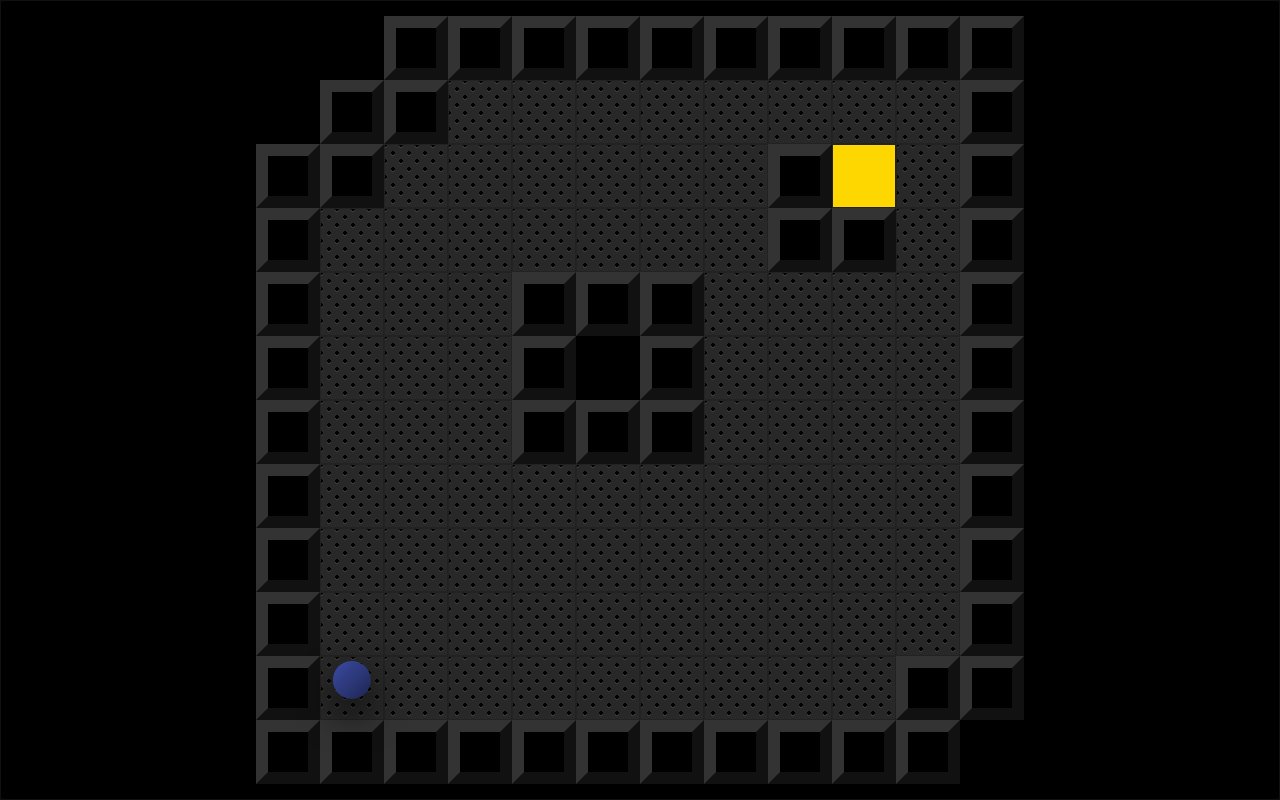
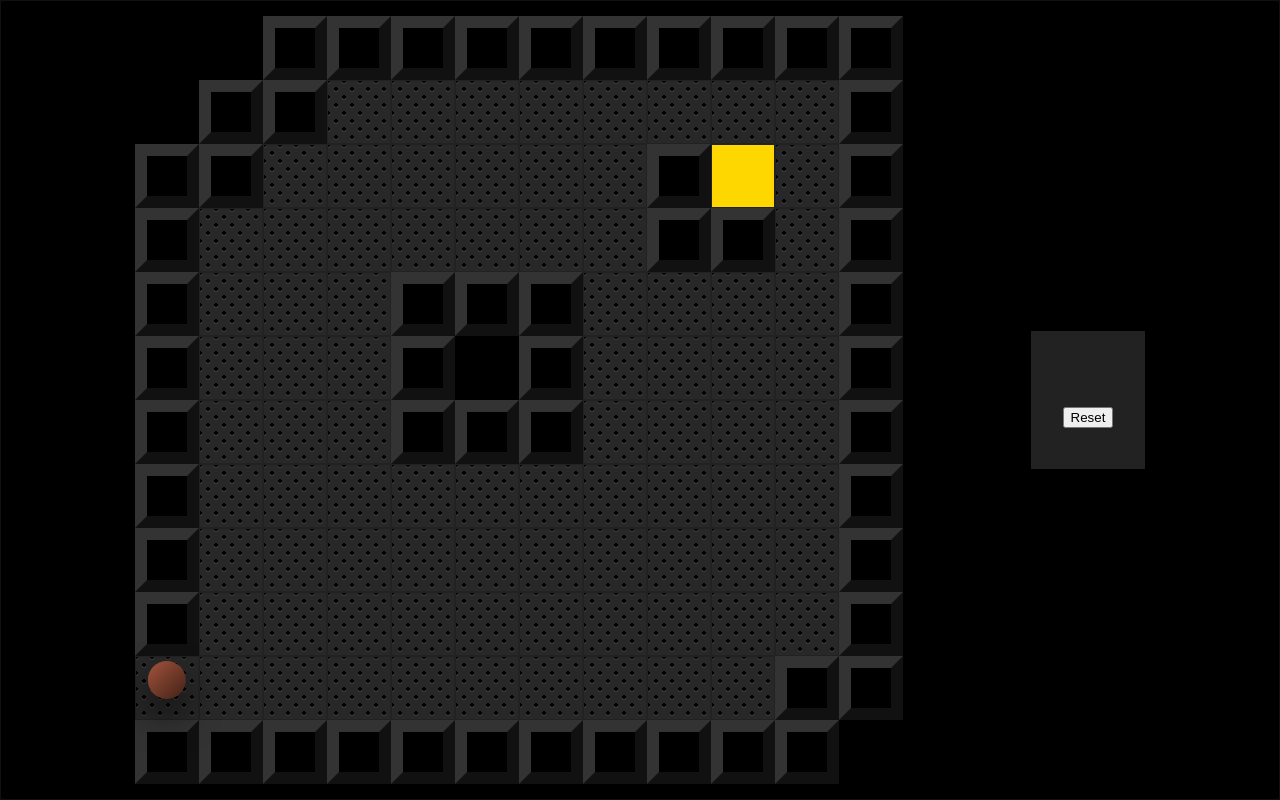
Before and after one commit to devmount/lava-ball, a Vue app: page / in a window 1280 px wide. Built offline with nearby package versions, Linux system fonts and the light colour scheme.

Commit message:
➕ add controls section

```diff
--- a/src/App.vue
+++ b/src/App.vue
@@ -8,6 +8,7 @@
           :class="{
             'blocked': isBlocked(i, j),
             'background': isBackground(i, j),
+            'start': isStart(i, j) && init,
             'target': isTarget(i, j),
           }"
         >
@@ -15,6 +16,9 @@
         </div>
       </div>
       <div :class="'player ' + lastDirection + ' ' + isFinished" ref="p"></div>
+    </div>
+    <div id="controls">
+      <button @click="reset">Reset</button>
     </div>
   </div>
 </template>
@@ -33,9 +37,11 @@ export default {
         x: 10, y: 10,
         blocked: [{x:1,y:1}, {x:1,y:2}, {x:2,y:1}, {x:4,y:4}, {x:5,y:4}, {x:4,y:5}, {x:6,y:4}, {x:4,y:6}, {x:5,y:5}, {x:6,y:5}, {x:5,y:6}, {x:6,y:6}, {x:8,y:2}, {x:8,y:3}, {x:9,y:3}, {x:10,y:10}],
         background: [{x:0,y:0}, {x:0,y:1}, {x:1,y:0}, {x:5,y:5}, {x:11,y:11}],
+        start: {x:0,y:10},
         target: {x:9,y:2}
       },
-      p: {x:1,y:10},
+      init: true,
+      p: {x:0,y:10},
       lastDirection: 'right'
     }
   },
@@ -63,10 +69,14 @@ export default {
       }
       return false
     },
+    isStart (x, y) {
+      return JSON.stringify(this.map.start) === JSON.stringify({x:x,y:y})
+    },
     isTarget (x, y) {
       return JSON.stringify(this.map.target) === JSON.stringify({x:x,y:y})
     },
     go (x, y) {
+      this.init = false
       this.p.x = x
       this.p.y = y
       this.$refs.p.style.left = (x*64) + 'px'
@@ -95,6 +105,12 @@ export default {
       if (!this.isBlocked(this.p.x, this.p.y+1) && this.p.y < this.map.y) {
         this.go(this.p.x, this.p.y+1)
       }
+    },
+    reset () {
+      this.p.x = this.map.start.x
+      this.p.y = this.map.start.y
+      this.go(this.p.x, this.p.y)
+      this.init = true
     }
   },
   computed: {
@@ -154,7 +170,7 @@ html, body
         font-size 16px // for debug purposes
         color white // for debug purposes
 
-        &.blocked
+        &.blocked:not(.start)
           background var(--background)
           border-top .2rem solid #333
           border-left .2rem solid #333
@@ -175,19 +191,19 @@ html, body
         content ''
         display inline-block
         position absolute
-        top 0
+        top .15rem
         left 50%
         transform translate(-50%)
         width .6rem
         height .6rem
         border-radius 50%
-        background-color #3b4ba3
-        background-image linear-gradient(-45deg, rgba(0,0,0,.5) 0%, transparent 100%);
+        background-color #a3533b
+        background-image linear-gradient(-45deg, rgba(0,0,0,.6) 0%, transparent 100%);
         box-shadow 0 0.4rem 0.6rem .3rem var(--background)
         animation idle 1s 0s infinite ease-in-out alternate
         transition height 1s, width 1s, opacity .5s
       &.exit::after
-        top .2rem
+        top .3rem
         animation none
         box-shadow none
         width 0
@@ -202,9 +218,13 @@ html, body
         // transform rotate(0deg)
       &.down
         // transform rotate(180deg)
+  #controls
+    margin-left 2rem
+    padding .5rem
+    background var(--available)
 
 @keyframes idle
-  from { top: 0;      box-shadow 0 0.4rem 0.6rem -0.05rem var(--background); }
-  to   { top: .15rem; box-shadow 0 0.15rem 0.6rem -0.05rem var(--background); }
+  from { top: .15rem; box-shadow 0 0.15rem 0.6rem -0.05rem var(--background); }
+  to   { top: 0;      box-shadow 0 0.4rem 0.6rem -0.05rem var(--background); }
 
 </style>
```
